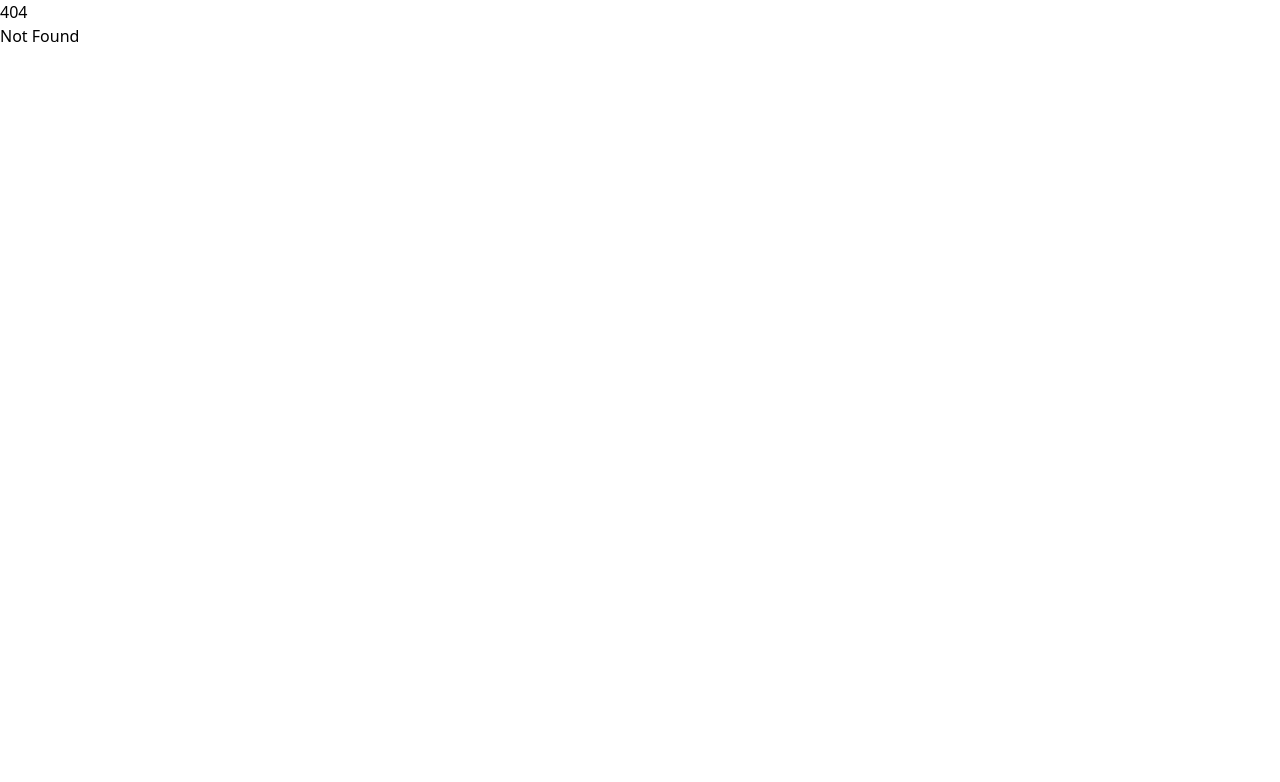
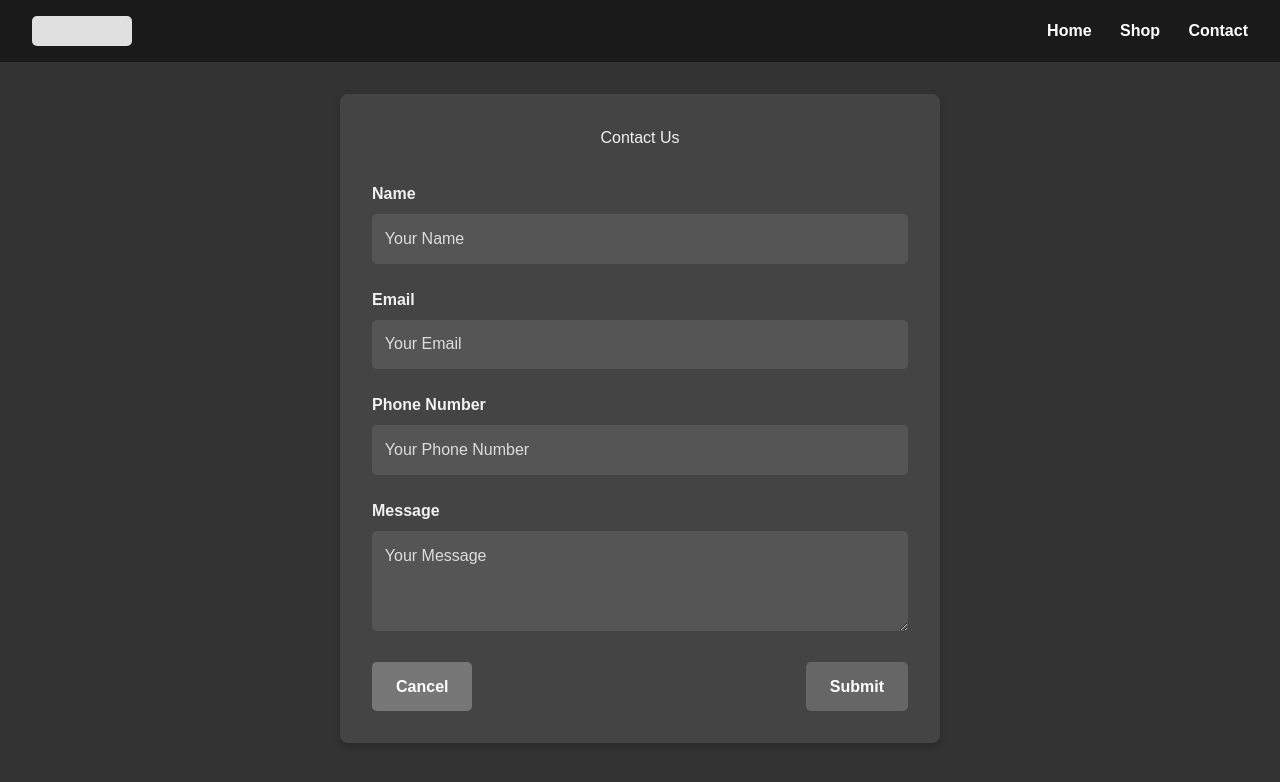
Before and after one commit to Projecttwo2/project2, a SvelteKit app: page /contact in a window 1280 px wide. Before the commit this address had no page. Shown: the top 782 px of the page. Built offline with nearby package versions, Linux system fonts and the light colour scheme.

Commit message:
Second Commit

```diff
--- a/src/routes/+page.svelte
+++ b/src/routes/+page.svelte
@@ -1,2 +1,103 @@
-<h1>Welcome to SvelteKit</h1>
-<p>Visit <a href="https://svelte.dev/docs/kit">svelte.dev/docs/kit</a> to read the documentation</p>
+<!-- src/App.svelte -->
+
+<script>
+    import { onMount } from 'svelte';
+</script>
+
+<header>
+    <div class="logo"></div>
+    <nav>
+        <a href="/">Home</a>
+        <a href="/shop">Shop</a>
+        <a href="/contact">Contact</a>
+    </nav>
+</header>
+
+<main>
+    <section class="content">
+        <div class="text">
+            <p>StudTech is a cutting-edge educational technology company dedicated to enhancing</p>
+            <p>the learning experience for students and educators alike. We develop innovative tools and platforms</p>
+            <p>that empower learners to engage with their studies in interactive and meaningful ways. With a focus</p>
+            <p>on accessibility and usability, our products are designed to meet the diverse needs of today's</p>
+            <p>learners, fostering a love for education and lifelong learning. At StudTech, we believe in transforming</p>
+            <p>the educational landscape by bridging the gap between technology and learning, making education</p>
+            <p>more effective, engaging, and enjoyable for all.</p>
+        </div>
+        <div class="image-placeholder">
+            <img src="https://i.pinimg.com/originals/df/70/fc/df70fc7f957c5811ff783ad0efdd4966.jpg" alt="Project" />
+        </div>
+    </section>
+</main>
+
+<style>
+    :global(body) {
+        background-color: #333;
+        color: #f1f1f1;
+        font-family: Arial, sans-serif;
+        margin: 0;
+        padding: 0;
+    }
+
+    header {
+        display: flex;
+        justify-content: space-between;
+        align-items: center;
+        padding: 1rem 2rem;
+        background-color: #1a1a1a;
+    }
+
+    .logo {
+        width: 100px;
+        height: 30px;
+        background-color: #e0e0e0;
+        border-radius: 5px;
+    }
+
+    nav a {
+        color: white;
+        text-decoration: none;
+        font-weight: bold;
+        margin-left: 1.5rem;
+    }
+
+    nav a:hover {
+        text-decoration: underline;
+    }
+
+    main {
+        display: flex;
+        justify-content: center;
+        padding: 2rem;
+    }
+
+    .content {
+        display: flex;
+        max-width: 800px;
+        width: 100%;
+        gap: 2rem;
+    }
+
+    .text {
+        flex: 2;
+        display: flex;
+        flex-direction: column;
+        gap: 0.5rem;
+    }
+
+    .text p {
+        margin: 0;
+        background-color: #444;
+        height: auto; /* Changed to auto to fit text */
+        padding: 0.5rem; /* Added padding for better appearance */
+        border-radius: 4px;
+    }
+
+    .image-placeholder {
+        flex: 1;
+        background-color: #aaa;
+        border-radius: 8px;
+        min-width: 150px;
+        min-height: 200px;
+    }
+</style>
--- /dev/null
+++ b/src/routes/contact/+page.svelte
@@ -0,0 +1,153 @@
+<!-- src/Contact.svelte -->
+
+<script>
+    // Optional: add form submission logic here
+  </script>
+
+  <header>
+    <div class="logo"></div>
+    <nav>
+      <a href="/">Home</a>
+      <a href="/shop">Shop</a>
+      <a href="/contact">Contact</a>
+    </nav>
+  </header>
+
+  <main>
+    <section class="contact">
+      <h1>Contact Us</h1>
+      <form class="contact-form">
+        <label for="name">Name</label>
+        <input type="text" id="name" placeholder="Your Name" required />
+
+        <label for="email">Email</label>
+        <input type="email" id="email" placeholder="Your Email" required />
+
+        <label for="phone">Phone Number</label>
+        <input type="tel" id="phone" placeholder="Your Phone Number" required />
+
+        <label for="message">Message</label>
+        <textarea id="message" placeholder="Your Message" required></textarea>
+
+        <div class="form-buttons">
+          <button type="button" class="cancel">Cancel</button>
+          <button type="submit" class="submit">Submit</button>
+        </div>
+      </form>
+    </section>
+  </main>
+
+  <style>
+    :global(body) {
+      background-color: #333;
+      color: #f1f1f1;
+      font-family: Arial, sans-serif;
+      margin: 0;
+      padding: 0;
+    }
+
+    header {
+      display: flex;
+      justify-content: space-between;
+      align-items: center;
+      padding: 1rem 2rem;
+      background-color: #1a1a1a;
+    }
+
+    .logo {
+      width: 100px;
+      height: 30px;
+      background-color: #e0e0e0;
+      border-radius: 5px;
+    }
+
+    nav a {
+      color: white;
+      text-decoration: none;
+      font-weight: bold;
+      margin-left: 1.5rem;
+    }
+
+    nav a:hover {
+      text-decoration: underline;
+    }
+
+    main {
+      display: flex;
+      justify-content: center;
+      padding: 2rem;
+    }
+
+    .contact {
+      width: 100%;
+      max-width: 600px;
+      background-color: #444;
+      border-radius: 8px;
+      padding: 2rem;
+      box-shadow: 0 4px 8px rgba(0, 0, 0, 0.2);
+    }
+
+    .contact h1 {
+      text-align: center;
+      margin-bottom: 2rem;
+    }
+
+    .contact-form label {
+      display: block;
+      margin-bottom: 0.5rem;
+      font-weight: bold;
+    }
+
+    .contact-form input,
+    .contact-form textarea {
+      width: 100%;
+      padding: 0.8rem;
+      margin-bottom: 1.5rem;
+      border: none;
+      border-radius: 5px;
+      background-color: #555;
+      color: #fff;
+      font-size: 1rem;
+    }
+
+    .contact-form input::placeholder,
+    .contact-form textarea::placeholder {
+      color: #ddd;
+    }
+
+    .contact-form textarea {
+      resize: vertical;
+      min-height: 100px;
+    }
+
+    .form-buttons {
+      display: flex;
+      justify-content: space-between;
+    }
+
+    .form-buttons .cancel,
+    .form-buttons .submit {
+      padding: 0.8rem 1.5rem;
+      border: none;
+      border-radius: 5px;
+      font-weight: bold;
+      cursor: pointer;
+      color: #fff;
+    }
+
+    .form-buttons .cancel {
+      background-color: #777;
+    }
+
+    .form-buttons .submit {
+      background-color: #666;
+    }
+
+    .form-buttons .cancel:hover {
+      background-color: #888;
+    }
+
+    .form-buttons .submit:hover {
+      background-color: #777;
+    }
+  </style>
--- /dev/null
+++ b/src/routes/shop/+page.svelte
@@ -0,0 +1,136 @@
+<!-- src/Shop.svelte -->
+
+<script>
+    import { onMount } from 'svelte';
+</script>
+
+<header>
+    <div class="logo"></div>
+    <nav>
+        <a href="/">Home</a>
+        <a href="/shop">Shop</a>
+        <a href="/contact">Contact</a>
+    </nav>
+</header>
+
+<main>
+    <section class="products">
+        <h1>Available Products</h1>
+        <div class="product-grid">
+            <!-- Example product cards -->
+            <div class="product">
+                <img src="https://upload.wikimedia.org/wikipedia/commons/a/ae/An_Adidas_shoe.jpg" alt="Product 1" class="product-image" />
+                <p class="price">$59.99</p>
+                <button>Buy</button>
+            </div>
+            <div class="product">
+                <img src="https://c.pxhere.com/photos/9b/2c/fashion_footwear_shoes-973087.jpg!d" alt="Product 2" class="product-image" />
+                <p class="price">$39.99</p>
+                <button>Buy</button>
+            </div>
+            <div class="product">
+                <img src="https://media.cgtrader.com/variants/YiEnGraq7pXgf168cqXJpngw/64d1262c1acde2eb3beef249c4695a8ad88c958dd79db36f763bf631017addd0/02e68861-f990-4e2c-82f2-a57c080f8a65.jpg" alt="Product 3" class="product-image" />
+                <p class="price">$29.99</p>
+                <button>Buy</button>
+            </div>
+            <!-- Add more product items as needed -->
+        </div>
+    </section>
+</main>
+
+<style>
+    :global(body) {
+        background-color: #333;
+        color: #f1f1f1;
+        font-family: Arial, sans-serif;
+        margin: 0;
+        padding: 0;
+    }
+
+    header {
+        display: flex;
+        justify-content: space-between;
+        align-items: center;
+        padding: 1rem 2rem;
+        background-color: #1a1a1a;
+    }
+
+    .logo {
+        width: 100px;
+        height: 30px;
+        background-color: #e0e0e0;
+        border-radius: 5px;
+    }
+
+    nav a {
+        color: white;
+        text-decoration: none;
+        font-weight: bold;
+        margin-left: 1.5rem;
+    }
+
+    nav a:hover {
+        text-decoration: underline;
+    }
+
+    main {
+        display: flex;
+        justify-content: center;
+        padding: 2rem;
+    }
+
+    .products {
+        width: 100%;
+        max-width: 1200px;
+    }
+
+    .products h1 {
+        text-align: center;
+        margin-bottom: 2rem;
+    }
+
+    .product-grid {
+        display: grid;
+        grid-template-columns: repeat(auto-fill, minmax(200px, 1fr));
+        gap: 1.5rem;
+    }
+
+    .product {
+        background-color: #444;
+        border-radius: 8px;
+        padding: 1rem;
+        display: flex;
+        flex-direction: column;
+        align-items: center;
+    }
+
+    .product-image {
+        width: 100%;
+        height: auto;
+        max-height: 200px;
+        object-fit: cover;
+        border-radius: 8px;
+        background-color: #aaa;
+        margin-bottom: 1rem;
+    }
+
+    .product .price {
+        font-size: 1.2rem;
+        color: #e0e0e0;
+        margin: 0.5rem 0;
+    }
+
+    .product button {
+        padding: 0.5rem 1rem;
+        border: none;
+        border-radius: 5px;
+        background-color: #555;
+        color: #fff;
+        cursor: pointer;
+        font-weight: bold;
+    }
+
+    .product button:hover {
+        background-color: #666;
+    }
+</style>
```
